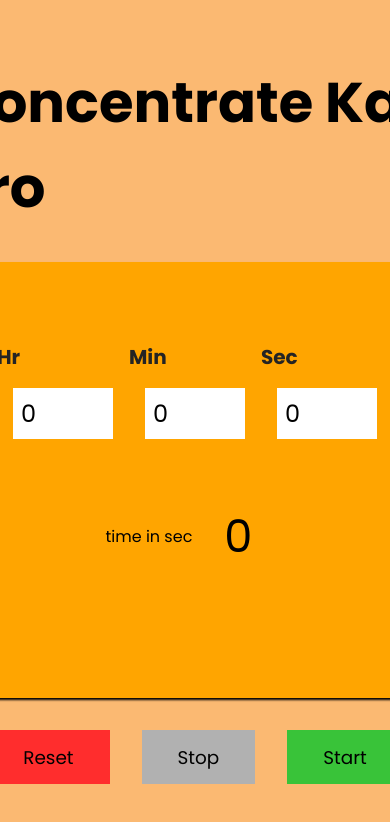
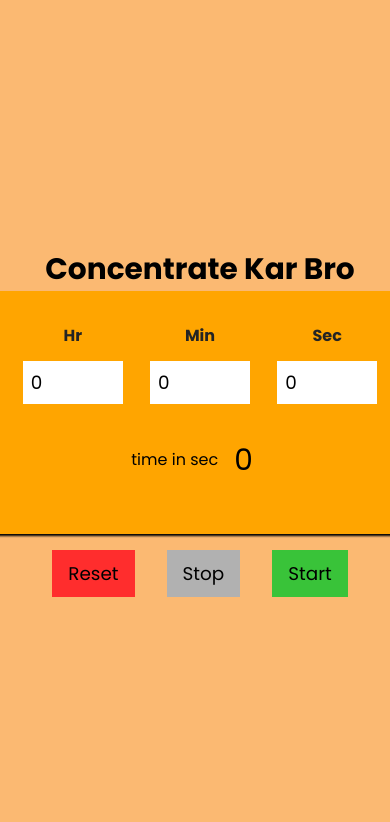
Before and after one commit to naveengitboi/promodoreExtension, a React (Create React App) app: page / in a window 390 px wide. Shown: the top 822 px of the page. Built offline with nearby package versions, Linux system fonts and the light colour scheme.

Commit message:
extension pack added

```diff
--- a/src/App.css
+++ b/src/App.css
@@ -90,3 +90,45 @@ input
 {
   background-color: rgb(57, 195, 57);
 }
+
+
+@media screen and (max-width:400px) {
+  html,body{
+    width: 400px;
+    height: 400px;
+  }
+  .App{
+    height: 100vh;
+    text-align: center;
+  }
+  .heading
+  {
+    font-size: 1.85rem;
+
+  }
+  .content{
+    padding: 2rem;
+    margin: 0rem 0 1rem;
+  }
+  label{
+    font-size: 1rem;
+  }
+  input {
+    font-size: 1.15rem;
+    margin: .85rem;
+
+  }
+  .timeInSecMsg{
+    padding: 1.25rem;
+
+  }
+  .timeInSecMsg .time
+  {
+    font-size: 1.85rem;
+    padding: 0 1rem;
+  }
+  .buttonsDiv button
+  {
+    padding: .65rem 1rem;
+  }
+}
--- a/src/App.js
+++ b/src/App.js
@@ -7,27 +7,39 @@ function App() {
   let [min, setMin] = useState(0);
   let [hr, setHr] = useState(0);
   let [timer, setTimer] = useState(false);
-  let [id, setId] = useState(null);
   let [timeInSec, setTimeInSec] = useState(0);
 
-  useEffect(() => {
+  function handleTimerFunc() {
+    setTimer(prev => !prev);
     setTimeInSec(
       (prev) =>
         (prev = parseInt(sec) + parseInt(min * 60) + parseInt(hr * 60 * 60))
     );
-    console.log(timeInSec)
-    if (timer && parseInt(timeInSec) >= 0) {
-      let intervelId = setInterval(() => {
-        setTimeInSec((prev) => (prev = parseInt(prev) - 1));
-      }, 1000);
-      setId((prev) => (prev = intervelId));
-    } else {
-      clearInterval(id);
+
+  }
+
+  useEffect(()=> {
+    function runTime(){
+    if(timeInSec >0){
+      setTimeInSec(prev => prev -= 1)
+      console.warn(timeInSec)
     }
-    return () => {
-      clearInterval(setId)
-    }
-  }, [timer]);
+  }
+  let intervelId;
+  intervelId = setTimeout(runTime, 1000);
+  })
+      // useEffect(()=>{
+      //   let intervelId;
+      //   if(timer && timeInSec > 0){
+      //     intervelId = setTimeout(runTime, 1000)
+      //   }
+      //   return (intervelId)=> {
+      //     if(timeInSec <= 0){
+      //       clearInterval(intervelId)
+      //     }
+      //   }
+      // }, [timer])
+
   return (
     <div className="App">
       <div className="container">
@@ -95,10 +107,7 @@ function App() {
           <button className="stop" onClick={() => setTimer((prev) => !prev)}>
             Stop
           </button>
-          <button
-            className="start"
-            onClick={() => setTimer((prev) => (prev = true))}
-          >
+          <button className="start" onClick={handleTimerFunc}>
             Start
           </button>
         </div>
--- a/src/index.js
+++ b/src/index.js
@@ -1,4 +1,5 @@
 import React from 'react';
+import "./index.css"
 import ReactDOM from 'react-dom/client';
 import App from './App';
 import reportWebVitals from './reportWebVitals';
```
Also changed, not shown: public/icon128.png (added), public/manifest.json, src/index.css (added).
